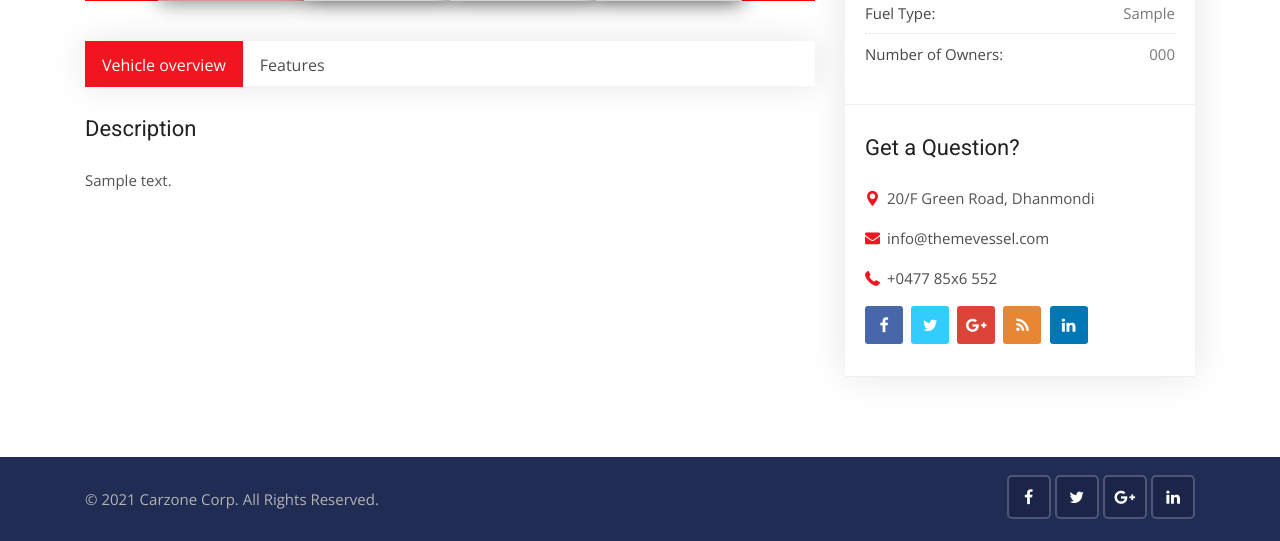
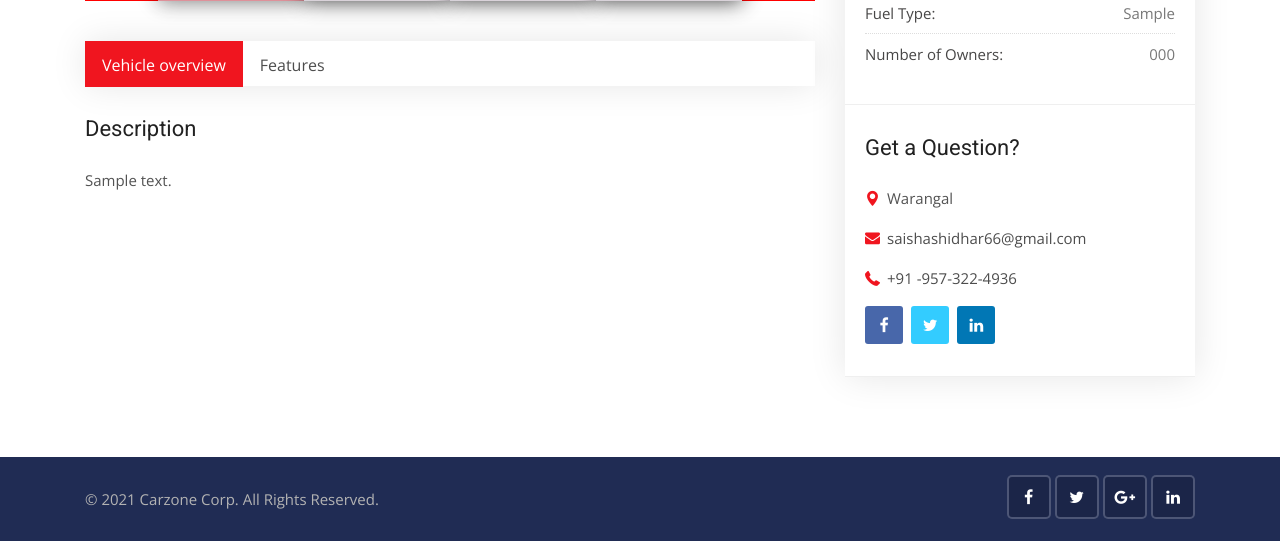
Before and after one commit to Saishashidhar66/Djangoproject, a Django app: page /cars/1 in a window 1280 px wide. Shown: the part 1194-1735 px from the top of the page. Run offline with Django 3.2, Linux system fonts and the light colour scheme; tables that the repository leaves empty hold one stand-in row (values such as "Sample post"); grey boxes marked "Sample" are stand-in pictures; parts of the project's set-up code (start-up, migrations or seed data) failed here and were passed over; some libraries are stand-ins or nearby versions.

Commit message:
newchanges

```diff
--- a/templates/cars/car_detail.html
+++ b/templates/cars/car_detail.html
@@ -196,30 +196,19 @@
                                 </div>
                                 <div class="modal-body">
                                     <form action="{% url 'inquiry' %}" method="POST">
-                                {% csrf_token %}
-                                {% if user.is_authenticated %}
-                                    <input type="hidden" name="user_id" value="{{ user.id }}">
-                                {% else %}
-                                    <input type="hidden" name="user_id" value="0">
-                                {% endif %}
+                                        {% csrf_token %} {% if user.is_authenticated %}
+                                        <input type="hidden" name="user_id" value="{{ user.id }}"> {% else %}
+                                        <input type="hidden" name="user_id" value="0"> {% endif %}
                                         <input type="hidden" name="car_id" value="{{ single_car.id }}">
 
                                         <div class="form-group">
                                             <label for="name" class="col-form-label">Hello, My Name is</label>
                                             <div class="row">
                                                 <div class="col">
-                                      <input type="text" name="first_name" class="form-control" placeholder="First Name"
-                                      {% if user.is_authenticated %}
-                                        value="{{ user.first_name }}"
-                                      {% endif %}
-                                      required>
+                                                    <input type="text" name="first_name" class="form-control" placeholder="First Name" {% if user.is_authenticated %} value="{{ user.first_name }}" {% endif %} required>
                                                 </div>
                                                 <div class="col">
-                                      <input type="text" name="last_name" class="form-control" placeholder="Last Name"
-                                      {% if user.is_authenticated %}
-                                        value="{{ user.last_name }}"
-                                      {% endif %}
-                                      required>
+                                                    <input type="text" name="last_name" class="form-control" placeholder="Last Name" {% if user.is_authenticated %} value="{{ user.last_name }}" {% endif %} required>
                                                 </div>
                                             </div>
                                         </div>
@@ -252,11 +241,7 @@
                                             <div class="row">
                                                 <div class="col">
                                                     <label for="name" class="col-form-label">You can reach me by email at</label>
-                                      <input type="email" name="email" class="form-control" placeholder="Email Address"
-                                      {% if user.is_authenticated %}
-                                        value="{{ user.email }}"
-                                      {% endif %}
-                                      required>
+                                                    <input type="email" name="email" class="form-control" placeholder="Email Address" {% if user.is_authenticated %} value="{{ user.email }}" {% endif %} required>
                                                 </div>
                                                 <div class="col">
                                                     <label for="phone" class="col-form-label">or by phone at</label>
@@ -281,22 +266,20 @@
                         <h5 class="sidebar-title">Get a Question?</h5>
                         <ul class="contact-info">
                             <li>
-            <i class="flaticon-pin"></i>20/F Green Road, Dhanmondi
+                                <i class="flaticon-pin"></i>Warangal
                             </li>
                             <li>
-            <i class="flaticon-mail"></i><a href=''>info@themevessel.com</a>
+                                <i class="flaticon-mail"></i><a href="tel:saishashidhar66@gmail.com">saishashidhar66@gmail.com</a>
                             </li>
                             <li>
-            <i class="flaticon-phone"></i><a href=''>+0477 85x6 552</a>
+                                <i class="flaticon-phone"></i><a href=''>+91 -957-322-4936</a>
                             </li>
                         </ul>
                         <div class="social-list clearfix">
                             <ul>
-            <li><a href='' class="facebook-bg"><i class="fa fa-facebook"></i></a></li>
-            <li><a href='' class="twitter-bg"><i class="fa fa-twitter"></i></a></li>
-            <li><a href='' class="google-bg"><i class="fa fa-google-plus"></i></a></li>
-            <li><a href='' class="rss-bg"><i class="fa fa-rss"></i></a></li>
-            <li><a href='' class="linkedin-bg"><i class="fa fa-linkedin"></i></a></li>
+                                <li><a href="https://www.facebook.com/saishashidhar" class="facebook-bg"><i class="fa fa-facebook"></i></a></li>
+                                <li><a href="https://twitter.com/saishashidhar66" class="twitter-bg"><i class="fa fa-twitter"></i></a></li>
+                                <li><a href="www.linkedin.com/in/sai-shashidhar-2026251a3" class="linkedin-bg"><i class="fa fa-linkedin"></i></a></li>
                             </ul>
                         </div>
                     </div>
--- a/templates/includes/footer.html
+++ b/templates/includes/footer.html
@@ -10,10 +10,10 @@
                 <div class="col-lg-4">
                     <div class="social-list-2">
                         <ul>
-                            <li><a href="https://facebook.com" class="facebook-bg"><i class="fa fa-facebook"></i></a></li>
-                            <li><a href="https://twitter.com" class="twitter-bg"><i class="fa fa-twitter"></i></a></li>
+                            <li><a href="https://www.facebook.com/saishashidhar" class="facebook-bg"><i class="fa fa-facebook"></i></a></li>
+                            <li><a href="https://twitter.com/saishashidhar66" class="twitter-bg"><i class="fa fa-twitter"></i></a></li>
                             <li><a href="https://google.com" class="google-bg"><i class="fa fa-google-plus"></i></a></li>
-                            <li><a href="https://linkedin.com" class="linkedin-bg"><i class="fa fa-linkedin"></i></a></li>
+                            <li><a href="www.linkedin.com/in/sai-shashidhar-2026251a3" class="linkedin-bg"><i class="fa fa-linkedin"></i></a></li>
                         </ul>
                     </div>
                 </div>
--- a/templates/includes/navbar.html
+++ b/templates/includes/navbar.html
@@ -2,7 +2,7 @@
 <header class="main-header sticky-header header-with-top">
     <div class="container">
         <nav class="navbar navbar-expand-lg navbar-light">
-            <a class="navbar-brand company-logo" href="index.html">
+            <a class="navbar-brand company-logo" href="{% url 'home' %}">
                 <img src="img/logos/black-logo.png" alt="logo">
             </a>
             <button class="navbar-toggler" type="button" data-toggle="collapse" data-target="#navbar" aria-controls="navbar" aria-expanded="false" aria-label="Toggle navigation">
```
Lines whose indentation alone changed are shown as unchanged.
